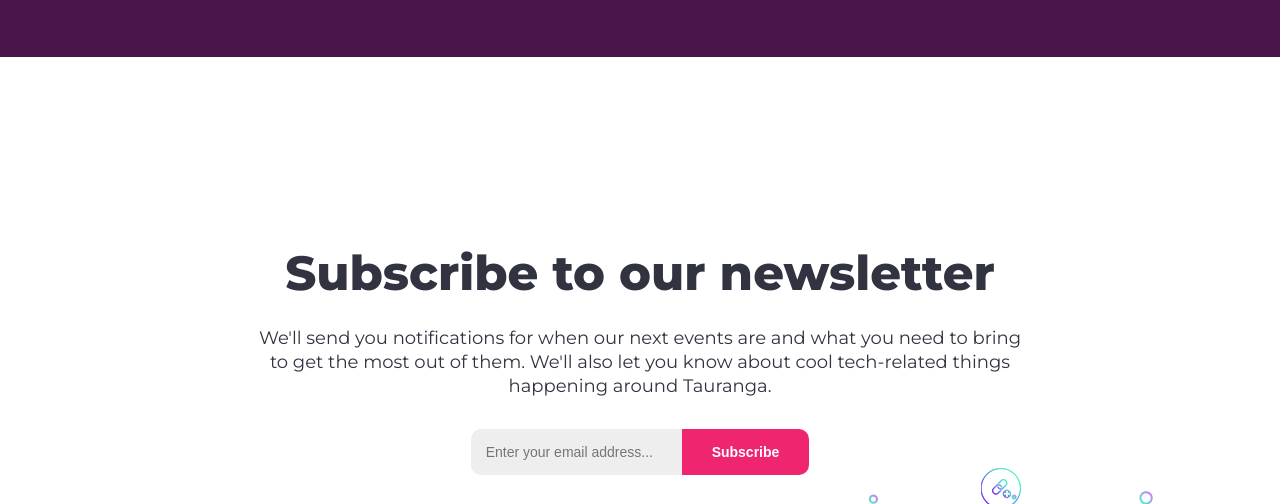
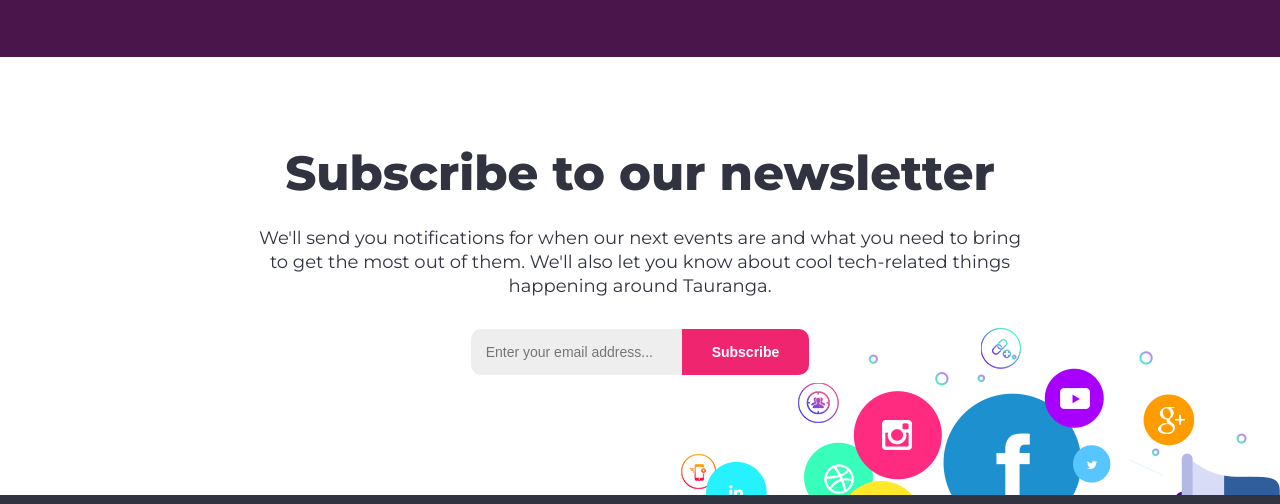
Before and after one commit to JuniorDev-TGA/JuniorDevTGA, a Gatsby site: page / in a window 1280 px wide. Shown: the part 1823-2327 px from the top of the page. Built offline with nearby package versions, Linux system fonts and the light colour scheme; Gatsby itself is replaced by a stand-in of ours.

Commit message:
Fixed vertical height spacing units

```diff
--- a/src/styles/component.newsletter.scss
+++ b/src/styles/component.newsletter.scss
@@ -2,8 +2,8 @@
   display: flex;
   align-items: center;
   justify-content: center;
-  padding-bottom: 20vh;
-  padding-top: 20vh;
+  padding-bottom: $spacing-unit-huge * 2;
+  padding-top: $spacing-unit-huge;
 
   position: relative;
   background: #FFFFFF;
```
